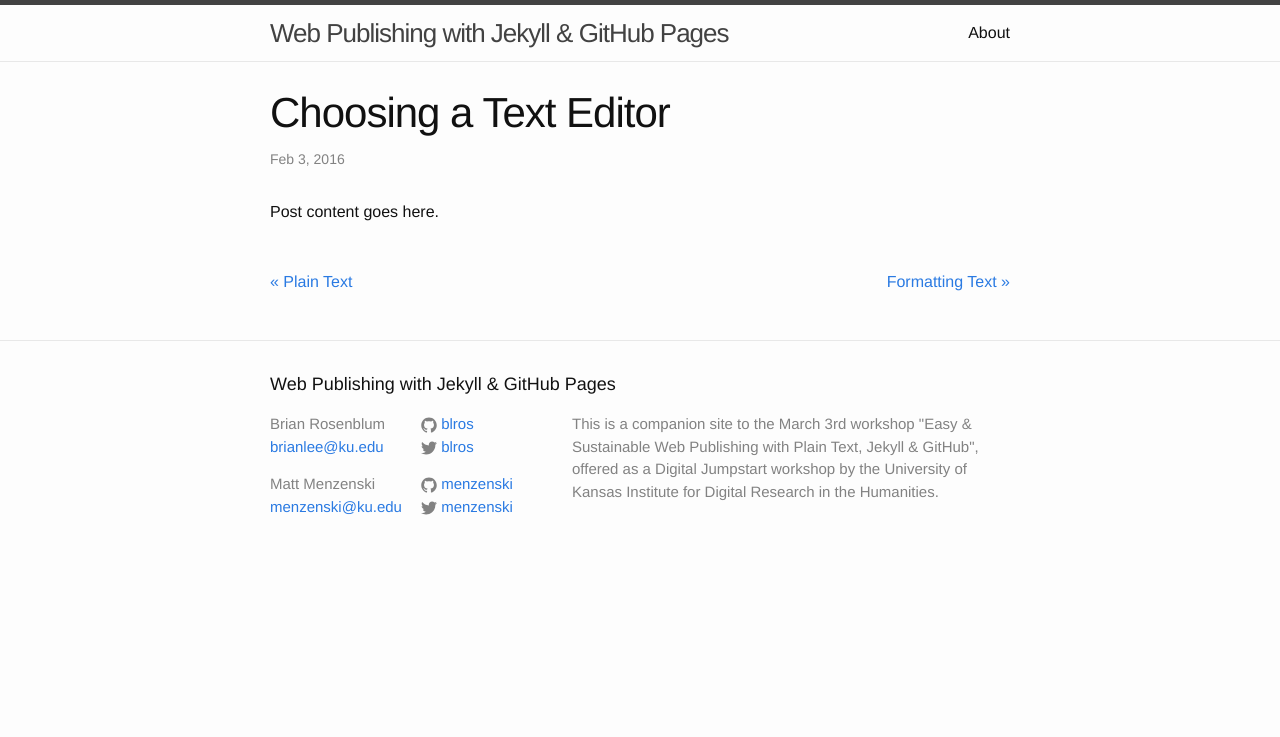
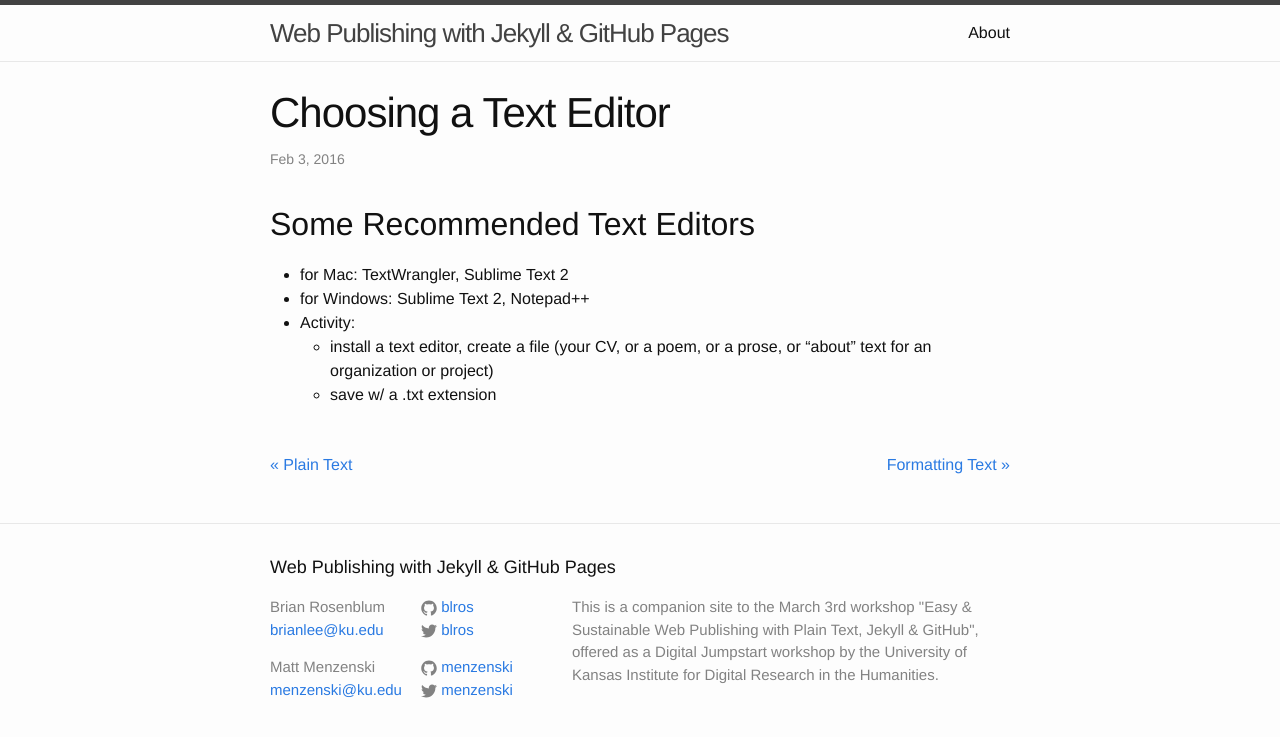
Before and after one commit to menzenski/idrh-static-site-workshop, a Jekyll site: the page built from _posts/2016-02-03-text-editors.md, in a window 1280 px wide. Shown: the top 737 px of the page. Built offline with Jekyll 4.4.1, drawn with Linux system fonts in a browser that asks for light colours.

Commit message:
Updated 2016-02-03-text-editors.md

```diff
--- a/_posts/2016-02-03-text-editors.md
+++ b/_posts/2016-02-03-text-editors.md
@@ -1,7 +1,15 @@
 ---
 layout: post
-title: "Choosing a Text Editor"
-date: 2016-02-03 14:40:40 -0600
+title: Choosing a Text Editor
+date: "2016-02-03 14:40:40 -0600"
 categories: jekyll
+published: true
 ---
-Post content goes here.
+
+## Some Recommended Text Editors
+
+* for Mac: TextWrangler, Sublime Text 2
+* for Windows: Sublime Text 2, Notepad++
+* Activity:
+	- install a text editor, create a file (your CV, or a poem, or a prose, or "about" text for an organization or project)
+	- save w/ a .txt extension
```
